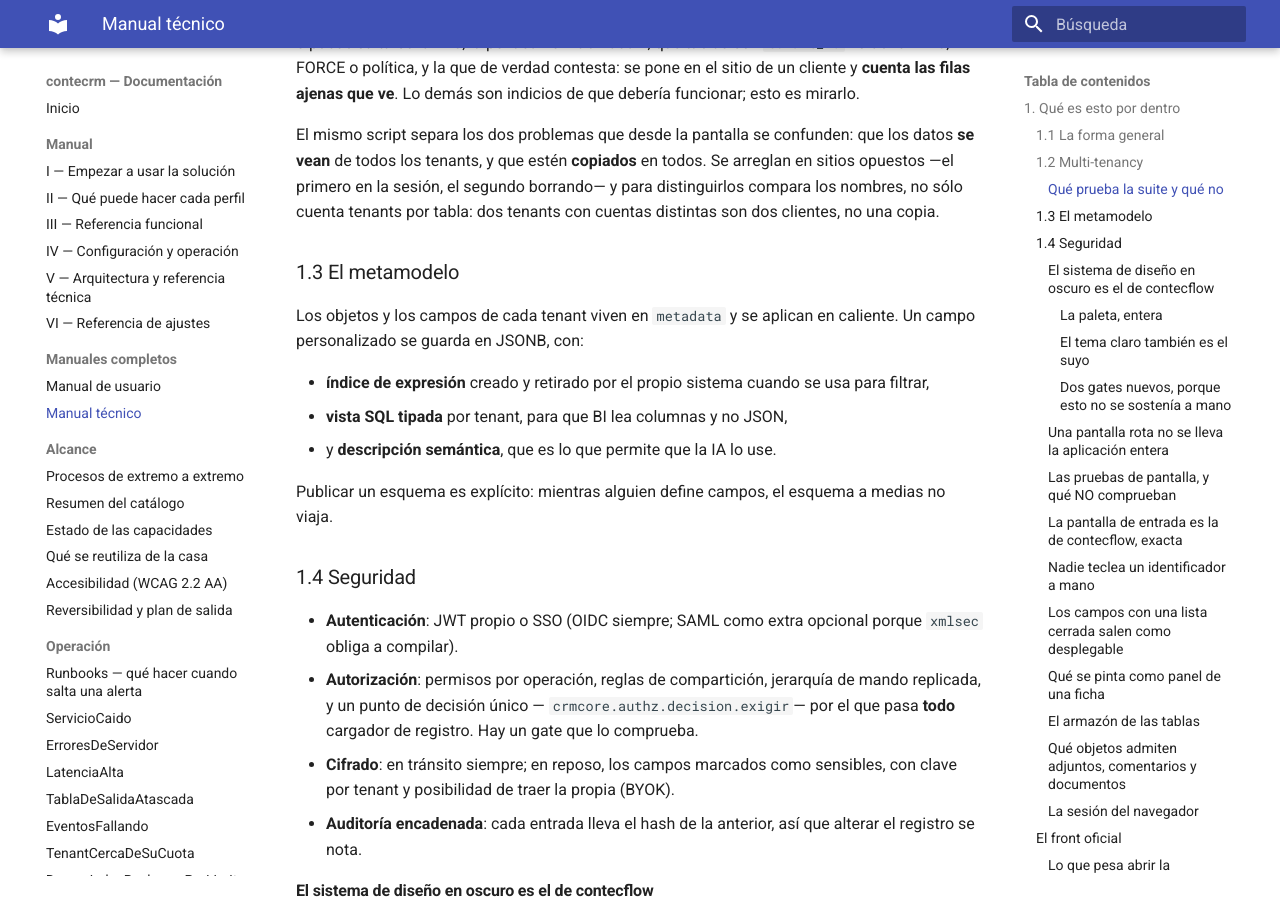
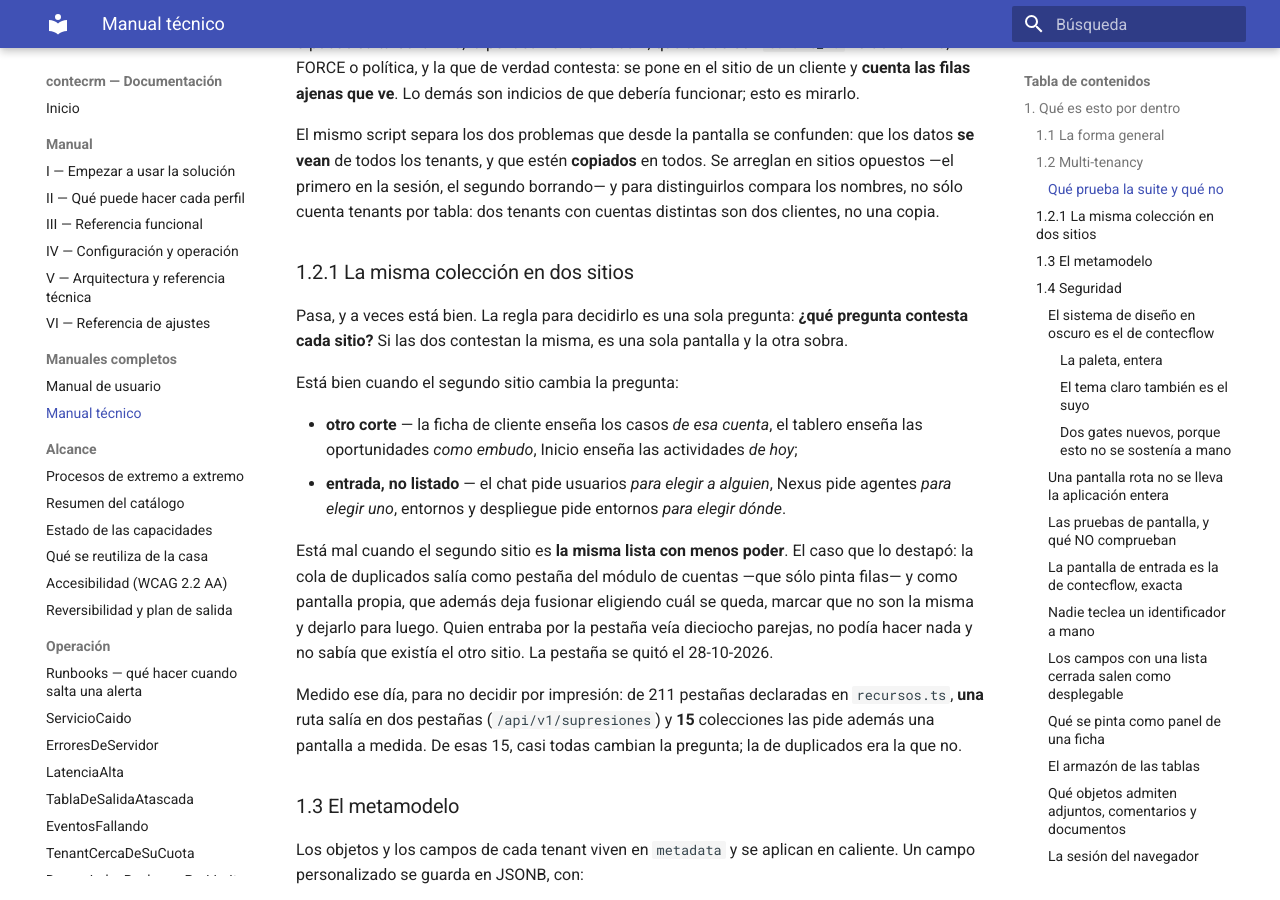
Before and after one commit to contecnova/contecrm, an MkDocs documentation site: the page built from docs/manual-tecnico.md, in a window 1280 px wide and 900 px high, scrolled down 2459 px. Built offline with MkDocs 1.6.1 and Material for MkDocs 9.7.7, drawn with Linux system fonts in a browser that asks for light colours.

Commit message:
Los duplicados, en un solo sitio: la pestaña enseñaba la misma lista sin poder decidir
Pregunta suya: los duplicados salían en dos sitios —la pestaña del módulo de
cuentas y la pantalla nueva— y si valía la pena tenerlos repetidos.

No valía. No eran dos vistas del mismo dato: era **la misma vista, una de
ellas capada**. La pestaña pintaba dieciocho parejas y no dejaba hacer nada con
ninguna, y quien entraba por ahí ni siquiera sabía que existía el otro sitio.

**La norma, que es suya y vale para todo el producto:** antes de enseñar la
misma colección en dos sitios hay que poder decir qué pregunta contesta cada
uno; si es la misma, es una sola pantalla.

Y medido antes de decidir, no por impresión: de 211 pestañas declaradas en
`recursos.ts`, **una** ruta sale en dos pestañas (`/api/v1/supresiones`) y
**15** colecciones las pide además una pantalla a medida. De esas 15 casi
todas cambian la pregunta y por eso se quedan:

- **otro corte** — la ficha enseña los casos DE ESA CUENTA, el tablero enseña
  las oportunidades COMO EMBUDO, Inicio enseña las actividades DE HOY;
- **entrada, no listado** — el chat pide usuarios para elegir a alguien, Nexus
  pide agentes para elegir uno, entornos pide entornos para elegir dónde.

La de duplicados era la única que no cambiaba nada. Fuera, con el motivo
escrito en el sitio donde estaba, para que no vuelva. Sus dos capacidades
—detección y asistente de fusión con superviviente— pasan de la declaración
del módulo a la pantalla que de verdad las enseña.

Presupuesto del front 198 → 205 kB, con la lista de lo que entró: «Nexus» y
«Duplicados por resolver», las dos diferidas. Medido antes de subirlo: 199,15.
Y de paso baja algo, porque la pestaña sale de `recursos.ts`.

Manual técnico con la regla y las dos formas legítimas de repetir; manual de
usuario con la pantalla entera, incluido por qué no hay un «borrar ésta».

Co-Authored-By: Claude Opus 5 (1M context) <noreply@anthropic.com>

```diff
--- a/docs/catalogo/catalogo.yaml
+++ b/docs/catalogo/catalogo.yaml
@@ -628,7 +628,7 @@ modulos:
             capacidades:
               - {id: CRM-01.01.04.01, c: C, fase: 1, svc: party, estado: hecho, t: "Detección de duplicados en tiempo real y por lotes, con reglas configurables"}
               - {id: CRM-01.01.04.02, c: A, fase: 1, svc: party, estado: hecho, reutiliza: "contecweb:app/services/normalization/ (coincidencia difusa)", t: "Coincidencia difusa (fuzzy matching) con umbrales ajustables por objeto"}
-              - {id: CRM-01.01.04.03, c: C, fase: 1, svc: party, estado: hecho, t: "Asistente de fusión con selección de campo superviviente y reparentado de relaciones"}
+              - {id: CRM-01.01.04.03, c: C, fase: 1, svc: party, estado: hecho, t: "Asistente de fusión con selección de campo superviviente y reparentado de relaciones", visto: "2026-10-28 AUDITADO Y ARREGLADO. El servidor sabia fusionar eligiendo superviviente, recordar que dos fichas NO son la misma y dejarlo para luego desde el primer dia; la pantalla solo sabia LISTAR las parejas. Circuito abierto: dieciocho tarjetas con dos nombres y una probabilidad, y ni un boton. Ahora `frontend/src/paginas/Duplicados.tsx` decide: fusionar pide elegir cual se queda —conserva el identificador que usan los sistemas de fuera, y eso no lo sabe un algoritmo— y se confirma con los dos nombres puestos; «no son la misma» se manda como tal, que es lo que impide que el siguiente barrido la vuelva a proponer. No hay «borrar esta» a proposito: borrarla tiraria su historico. Y la pestana del modulo se quito, porque ensenaba la misma coleccion sin poder decidir"}
               - {id: CRM-01.01.04.04, c: A, fase: 1, svc: party, estado: hecho, reutiliza: "contecweb:app/services/normalization/", t: "Normalización automática (direcciones, teléfonos E.164, razón social, correo)"}
               - {id: CRM-01.01.04.05, c: A, fase: 1, svc: party, estado: hecho, reutiliza: "contecmind:app/services/quality_baseline.py + quality_sampler.py", t: "Reglas de completitud y puntuación de calidad por registro", visto: "2026-10-27 La puntuacion de completitud va con la lista de lo que falta en el propio registro, no suelta: un 60 sin decir que falta no se puede arreglar"}
               - {id: CRM-01.01.04.06, c: A, fase: 2, svc: party, estado: hecho, t: "Golden record / survivorship rules en escenarios multi-fuente"}
--- a/docs/manual-tecnico.md
+++ b/docs/manual-tecnico.md
@@ -100,6 +100,33 @@ que los datos **se vean** de todos los tenants, y que estén **copiados** en
 todos. Se arreglan en sitios opuestos —el primero en la sesión, el segundo
 borrando— y para distinguirlos compara los nombres, no sólo cuenta tenants por
 tabla: dos tenants con cuentas distintas son dos clientes, no una copia.
+
+### 1.2.1 La misma colección en dos sitios
+
+Pasa, y a veces está bien. La regla para decidirlo es una sola pregunta: **¿qué
+pregunta contesta cada sitio?** Si las dos contestan la misma, es una sola
+pantalla y la otra sobra.
+
+Está bien cuando el segundo sitio cambia la pregunta:
+
+- **otro corte** — la ficha de cliente enseña los casos *de esa cuenta*, el
+  tablero enseña las oportunidades *como embudo*, Inicio enseña las actividades
+  *de hoy*;
+- **entrada, no listado** — el chat pide usuarios *para elegir a alguien*,
+  Nexus pide agentes *para elegir uno*, entornos y despliegue pide entornos
+  *para elegir dónde*.
+
+Está mal cuando el segundo sitio es **la misma lista con menos poder**. El caso
+que lo destapó: la cola de duplicados salía como pestaña del módulo de cuentas
+—que sólo pinta filas— y como pantalla propia, que además deja fusionar
+eligiendo cuál se queda, marcar que no son la misma y dejarlo para luego. Quien
+entraba por la pestaña veía dieciocho parejas, no podía hacer nada y no sabía
+que existía el otro sitio. La pestaña se quitó el 28-10-2026.
+
+Medido ese día, para no decidir por impresión: de 211 pestañas declaradas en
+`recursos.ts`, **una** ruta salía en dos pestañas (`/api/v1/supresiones`) y
+**15** colecciones las pide además una pantalla a medida. De esas 15, casi
+todas cambian la pregunta; la de duplicados era la que no.
 
 ### 1.3 El metamodelo
 
```
Also changed, not shown: docs/hoja-estado.html (+1 -1 lines), docs/manual-usuario.md (+14 -2 lines), 5 other files.
